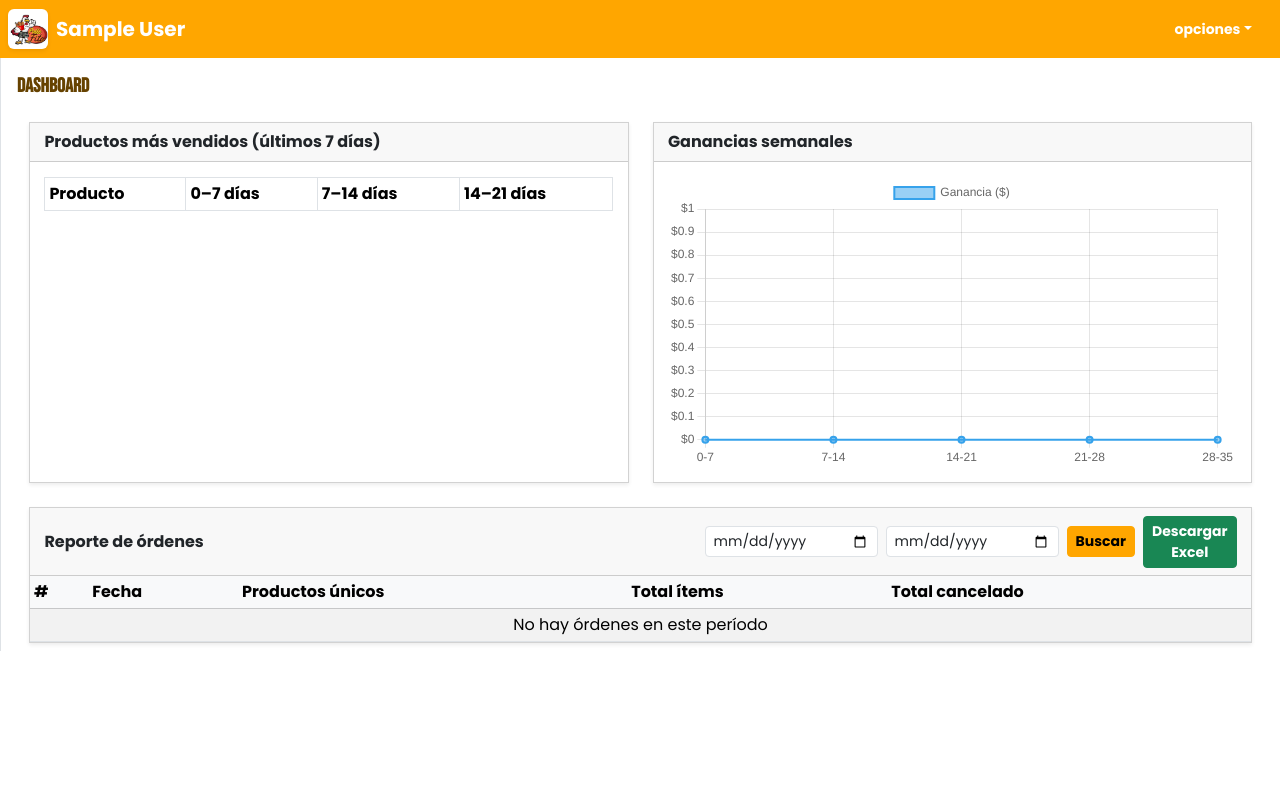
After one commit to juan1144/fitomenu, a Django app: page /admin_panel/dashboard/ in a window 1280 px wide. The commit adds this page. Run offline with Django 5.2, Linux system fonts and the light colour scheme; tables that the repository leaves empty hold one stand-in row (values such as "Sample post"); lists and menus that the app fills with data are empty; some libraries are stand-ins or nearby versions.

Commit message:
Add dashboard feature on admin_panel app

```diff
--- a/admin_panel/urls.py
+++ b/admin_panel/urls.py
@@ -10,6 +10,7 @@ from .views import (
     cambiar_estado_orden,
     orden_form_modal,
     editar_info_restaurante,
+    dashboard,
 )
 from .views import (
     administrar_categorias,
@@ -53,4 +54,5 @@ urlpatterns = [
     ),
     path("ordenes/form/modal/", orden_form_modal, name="orden_form_modal"),
     path("configuracion/", editar_info_restaurante, name="editar_info_restaurante"),
+    path("dashboard/", dashboard, name="dashboard"),
 ]
--- a/admin_panel/views.py
+++ b/admin_panel/views.py
@@ -1,4 +1,9 @@
-from django.http import HttpResponseRedirect, HttpResponse
+import datetime
+import io
+
+import pandas as pd
+from django.db.models import Count, Sum
+from django.http import HttpResponseRedirect, HttpResponse, HttpRequest, FileResponse
 from django.shortcuts import render, get_object_or_404, redirect
 from django.template.loader import render_to_string
 from django.urls import reverse
@@ -6,6 +11,9 @@ import json
 
 from django.core.paginator import Paginator
 from django.http import JsonResponse
+from django.utils.timezone import now, timedelta
+
+from menu.models import Pedido, DetallePedido
 from .models import Producto, CategoriaProducto, Orden, RestauranteInfo
 from .forms import ProductoForm, CategoriaProductoForm, OrdenForm, RestauranteInfoForm
 
@@ -220,3 +228,119 @@ def editar_info_restaurante(request):
             "show_sidebar": False,
         },
     )
+
+
+def dashboard(request: HttpRequest):
+    hoy = now().date()
+    rangos = [
+        (hoy - timedelta(days=7 * i), hoy - timedelta(days=7 * (i + 1)))
+        for i in range(5)
+    ]
+
+    siete_dias_atras = hoy - timedelta(days=7)
+    top_productos = (
+        DetallePedido.objects.filter(
+            pedido__created_at__date__gte=siete_dias_atras, pedido__estado="entregado"
+        )
+        .values("producto__nombre")
+        .annotate(total_cantidad=Sum("cantidad"))
+        .order_by("-total_cantidad")[:5]
+    )
+    top_nombres = [p["producto__nombre"] for p in top_productos]
+
+    producto_semana_data = {nombre: [] for nombre in top_nombres}
+    for inicio, fin in rangos:
+        semana_detalles = (
+            DetallePedido.objects.filter(
+                pedido__created_at__date__gte=fin,
+                pedido__created_at__date__lt=inicio,
+                pedido__estado="entregado",
+                producto__nombre__in=top_nombres,
+            )
+            .values("producto__nombre")
+            .annotate(cantidad=Sum("cantidad"))
+        )
+        cantidades = {d["producto__nombre"]: d["cantidad"] for d in semana_detalles}
+        for nombre in top_nombres:
+            producto_semana_data[nombre].append(cantidades.get(nombre, 0))
+
+    ganancias = []
+    etiquetas = []
+    for inicio, fin in rangos:
+        semana_total = (
+            Pedido.objects.filter(
+                created_at__date__gte=fin,
+                created_at__date__lt=inicio,
+                estado="entregado",
+            ).aggregate(total=Sum("precio_total"))["total"]
+            or 0
+        )
+        ganancias.append(float(semana_total))
+        etiquetas.append(f"{(hoy - inicio).days}-{(hoy - fin).days}")
+
+    # ========== REPORTE ==========
+    desde_str = request.GET.get("desde")
+    hasta_str = request.GET.get("hasta")
+    try:
+        desde = (
+            datetime.datetime.strptime(desde_str, "%Y-%m-%d").date()
+            if desde_str
+            else hoy - timedelta(days=7)
+        )
+        hasta = (
+            datetime.datetime.strptime(hasta_str, "%Y-%m-%d").date()
+            if hasta_str
+            else hoy
+        )
+    except ValueError:
+        desde = hoy - timedelta(days=7)
+        hasta = hoy
+
+    pedidos = (
+        Pedido.objects.filter(created_at__date__range=[desde, hasta])
+        .select_related("orden")
+        .annotate(
+            total_items=Sum("detalles__cantidad"),
+            productos_unicos=Count("detalles__producto", distinct=True),
+        )
+        .order_by("-created_at")
+    )
+
+    # ========== EXPORTACIÓN ==========
+    if request.GET.get("exportar") == "1":
+        data = []
+        for i, p in enumerate(pedidos, start=1):
+            data.append(
+                {
+                    "#": i,
+                    "Fecha": p.created_at.strftime("%d/%m/%Y"),
+                    "Productos únicos": p.productos_unicos,
+                    "Total ítems": p.total_items,
+                    "Total cancelado": float(p.precio_total),
+                }
+            )
+
+        df = pd.DataFrame(data)
+        output = io.BytesIO()
+        with pd.ExcelWriter(output, engine="xlsxwriter") as writer:
+            df.to_excel(writer, index=False, sheet_name="Órdenes")
+        output.seek(0)
+        filename = f"reporte_ordenes_{desde}_{hasta}.xlsx"
+        return FileResponse(output, as_attachment=True, filename=filename)
+
+    # ========== RENDER NORMAL ==========
+    return render(
+        request,
+        "admin_panel/dashboard.html",
+        {
+            "page_title": "Dashboard",
+            "productos_top": top_nombres,
+            "producto_semana_data": producto_semana_data,
+            "ganancias": ganancias,
+            "labels_ganancia": etiquetas,
+            "pedidos": pedidos,
+            "desde": desde,
+            "hasta": hasta,
+            "show_sidebar": False,
+        },
+    )
--- /dev/null
+++ b/templates/admin_panel/dashboard.html
@@ -0,0 +1,126 @@
+{% extends "base.html" %}
+{% block title %}Dashboard - FitoMenu{% endblock %}
+{% block content %}
+<div class="container-fluid">
+  <div class="row">
+    <!-- Tarjeta de Productos -->
+    <div class="col-md-6 mb-4">
+      <div class="card shadow-sm h-100">
+        <div class="card-header fw-bold">Productos más vendidos (últimos 7 días)</div>
+        <div class="card-body">
+          <table class="table table-sm table-bordered mb-0">
+            <thead>
+              <tr>
+                <th>Producto</th>
+                <th>0–7 días</th>
+                <th>7–14 días</th>
+                <th>14–21 días</th>
+              </tr>
+            </thead>
+            <tbody>
+              {% for nombre in productos_top %}
+                {% with cantidades=producto_semana_data|dictsort:0 %}
+                <tr>
+                  <td>{{ nombre }}</td>
+                  {% for cantidad in producto_semana_data.nombre %}
+                    <td>{{ cantidad }}</td>
+                  {% endfor %}
+                </tr>
+                {% endwith %}
+              {% endfor %}
+            </tbody>
+          </table>
+        </div>
+      </div>
+    </div>
+
+    <!-- Gráfico de ganancias -->
+    <div class="col-md-6 mb-4">
+      <div class="card shadow-sm h-100">
+        <div class="card-header fw-bold">Ganancias semanales</div>
+        <div class="card-body" style="height: 320px;">
+          <canvas id="graficoGanancias" style="width: 100%; height: 100%;"></canvas>
+        </div>
+      </div>
+    </div>
+  </div>
+
+  <!-- Reporte de órdenes -->
+  <div class="row">
+    <div class="col-12">
+      <div class="card shadow-sm">
+        <div class="card-header d-flex justify-content-between align-items-center">
+          <span class="fw-bold">Reporte de órdenes</span>
+          <form method="get" class="d-flex align-items-center gap-2">
+            <input type="date" name="desde" class="form-control form-control-sm" value="{{ desde }}">
+            <input type="date" name="hasta" class="form-control form-control-sm" value="{{ hasta }}">
+            <button class="btn btn-primary btn-sm">Buscar</button>
+            <a href="?desde={{ desde }}&hasta={{ hasta }}&exportar=1" class="btn btn-success btn-sm">Descargar Excel</a>
+          </form>
+        </div>
+        <div class="card-body p-0">
+          <table class="table table-striped table-sm mb-0">
+            <thead class="table-light">
+              <tr>
+                <th>#</th>
+                <th>Fecha</th>
+                <th>Productos únicos</th>
+                <th>Total ítems</th>
+                <th>Total cancelado</th>
+              </tr>
+            </thead>
+            <tbody>
+              {% for pedido in pedidos %}
+              <tr>
+                <td>{{ forloop.counter }}</td>
+                <td>{{ pedido.created_at|date:"d/m/Y" }}</td>
+                <td>{{ pedido.productos_unicos }}</td>
+                <td>{{ pedido.total_items }}</td>
+                <td>${{ pedido.precio_total }}</td>
+              </tr>
+              {% empty %}
+              <tr>
+                <td colspan="5" class="text-center">No hay órdenes en este período</td>
+              </tr>
+              {% endfor %}
+            </tbody>
+          </table>
+        </div>
+      </div>
+    </div>
+  </div>
+</div>
+{% endblock %}
+
+{% block scripts %}
+<script src="https://cdn.jsdelivr.net/npm/chart.js"></script>
+<script>
+  const ctx = document.getElementById('graficoGanancias');
+  new Chart(ctx, {
+    type: 'line',
+    data: {
+      labels: {{ labels_ganancia|safe }},
+      datasets: [{
+        label: 'Ganancia ($)',
+        data: {{ ganancias|safe }},
+        borderWidth: 2,
+        fill: false,
+        tension: 0.3
+      }]
+    },
+    options: {
+      responsive: true,
+      scales: {
+        y: {
+          beginAtZero: true,
+          ticks: {
+            callback: function(value) {
+              return '$' + value;
+            }
+          }
+        }
+      }
+    }
+  });
+</script>
+{% endblock %}
--- a/templates/common/_navbar.html
+++ b/templates/common/_navbar.html
@@ -41,6 +41,7 @@
                 <li><a class="dropdown-item" href="{% url 'kitchen:kitchen_panel' %}">Cocina</a></li>
                 <li><a class="dropdown-item" href="{% url 'admin_panel:lista_productos' %}">Productos</a></li>
                 <li><a class="dropdown-item" href="{% url 'menu:menu_lista' %}">Menú</a></li>
+                <li><a class="dropdown-item" href="{% url 'admin_panel:dashboard' %}">Dashboard</a></li>
                 <li><a class="dropdown-item" href="{% url 'admin_panel:editar_info_restaurante' %}">Configuración</a></li>
             {% endif %}
           {% endif %}
```
